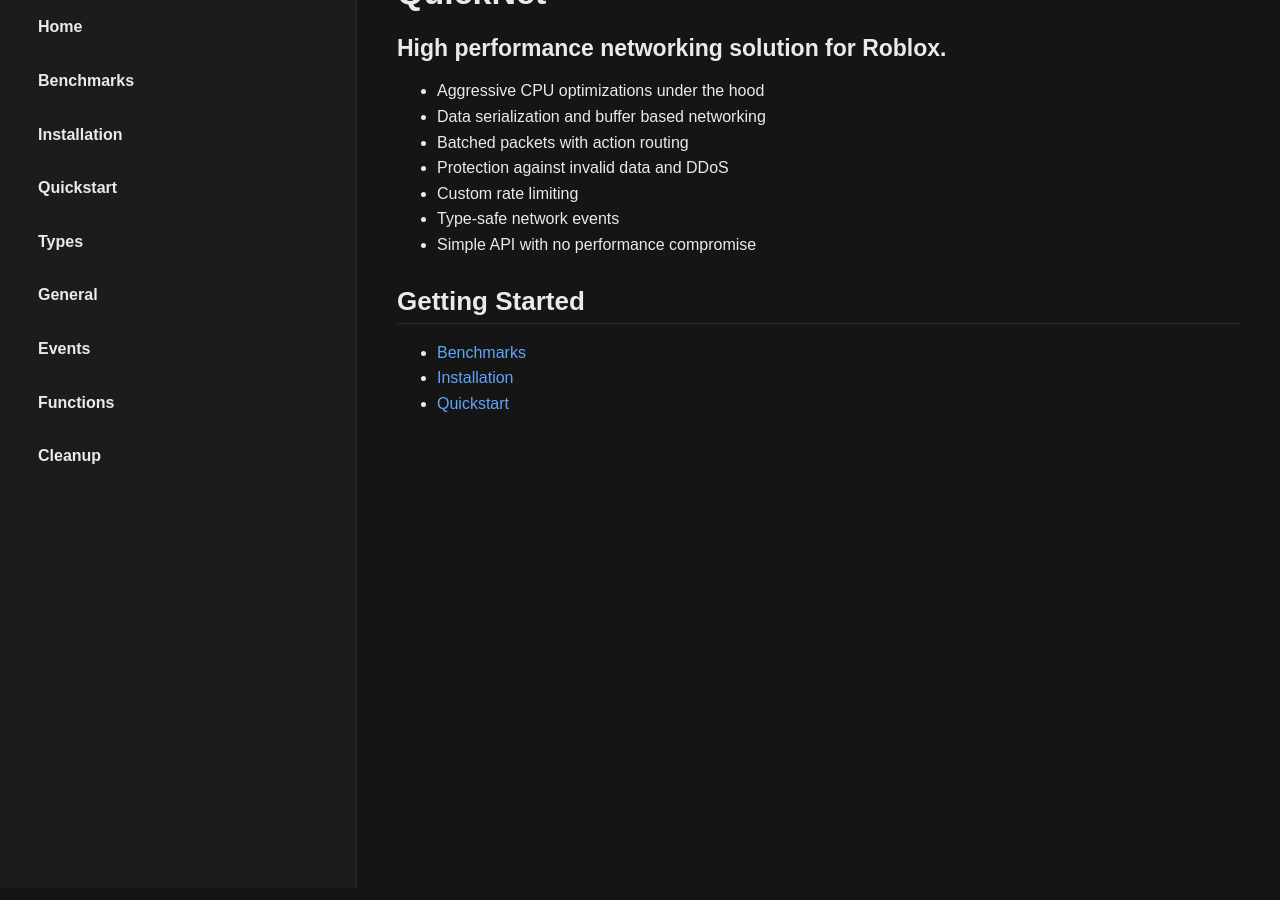
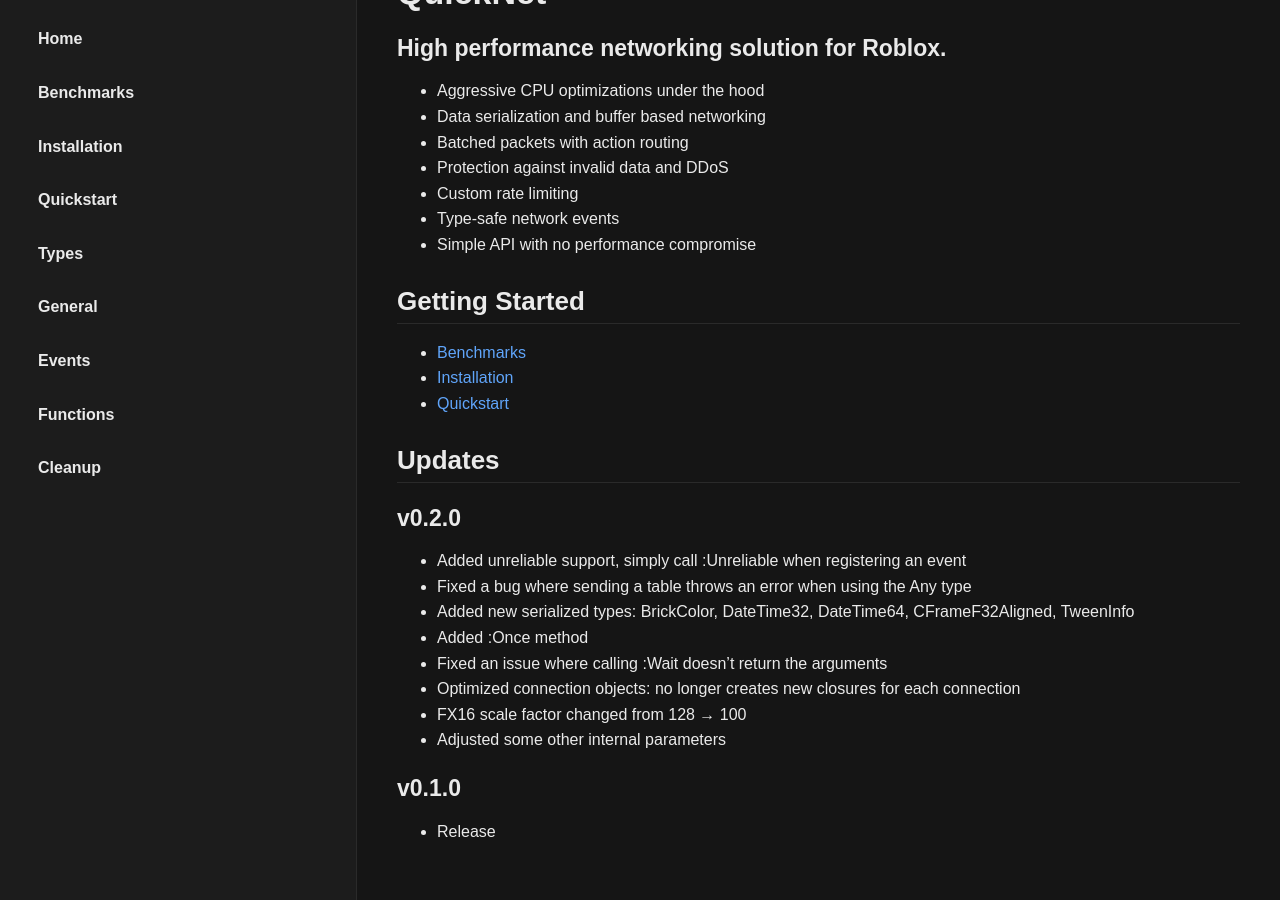
Before and after one commit to breadboardengineer1234/QuickNet, a Jekyll site: the page built from docs/index.md, in a window 1280 px wide and 900 px high, scrolled down 68 px. Built offline with Jekyll 4.4.1, drawn with Linux system fonts in a browser that asks for light colours.

Commit message:
Update index.md

```diff
--- a/docs/index.md
+++ b/docs/index.md
@@ -19,3 +19,17 @@ title: Home
 - [Benchmarks](benchmarks.md)
 - [Installation](installation.md)
 - [Quickstart](quickstart.md)
+
+## Updates
+### v0.2.0
+* Added unreliable support, simply call :Unreliable when registering an event
+* Fixed a bug where sending a table throws an error when using the Any type
+* Added new serialized types: BrickColor, DateTime32, DateTime64, CFrameF32Aligned, TweenInfo
+* Added :Once method
+* Fixed an issue where calling :Wait doesn’t return the arguments
+* Optimized connection objects: no longer creates new closures for each connection
+* FX16 scale factor changed from 128 → 100
+* Adjusted some other internal parameters
+
+### v0.1.0
+* Release
```
